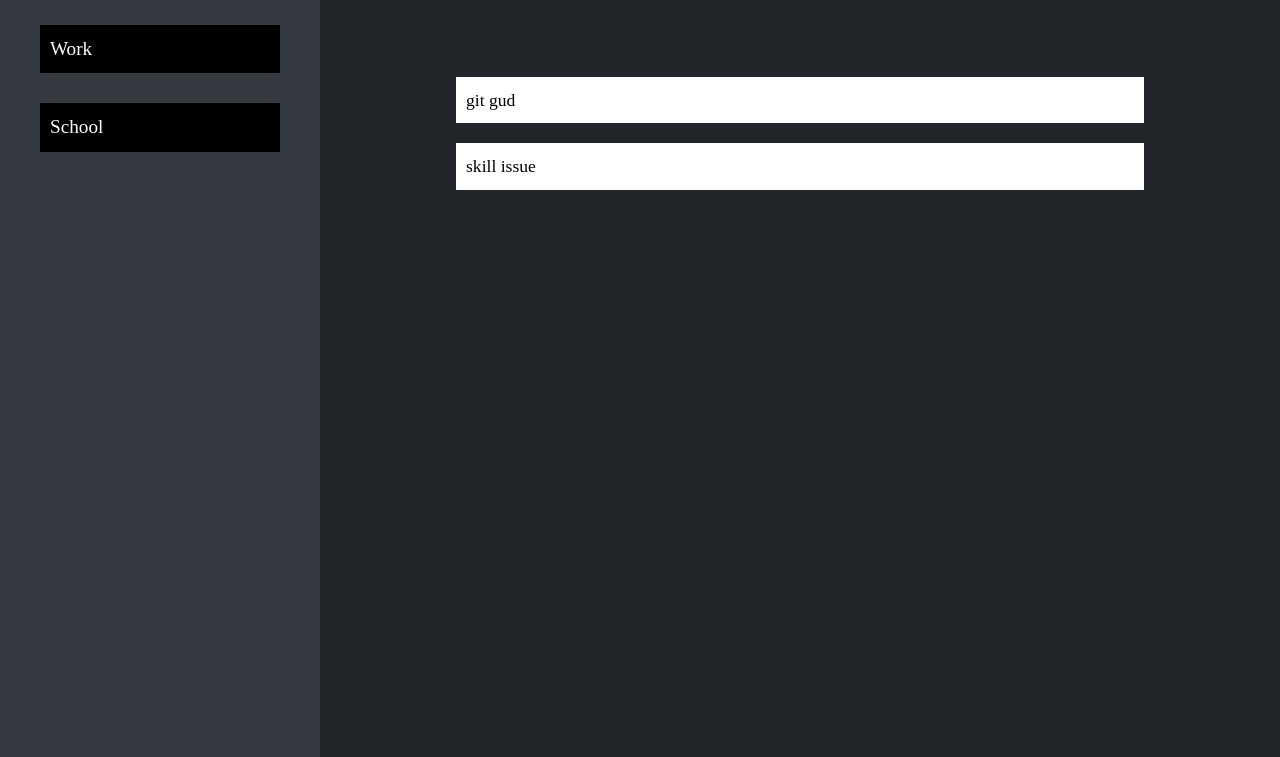
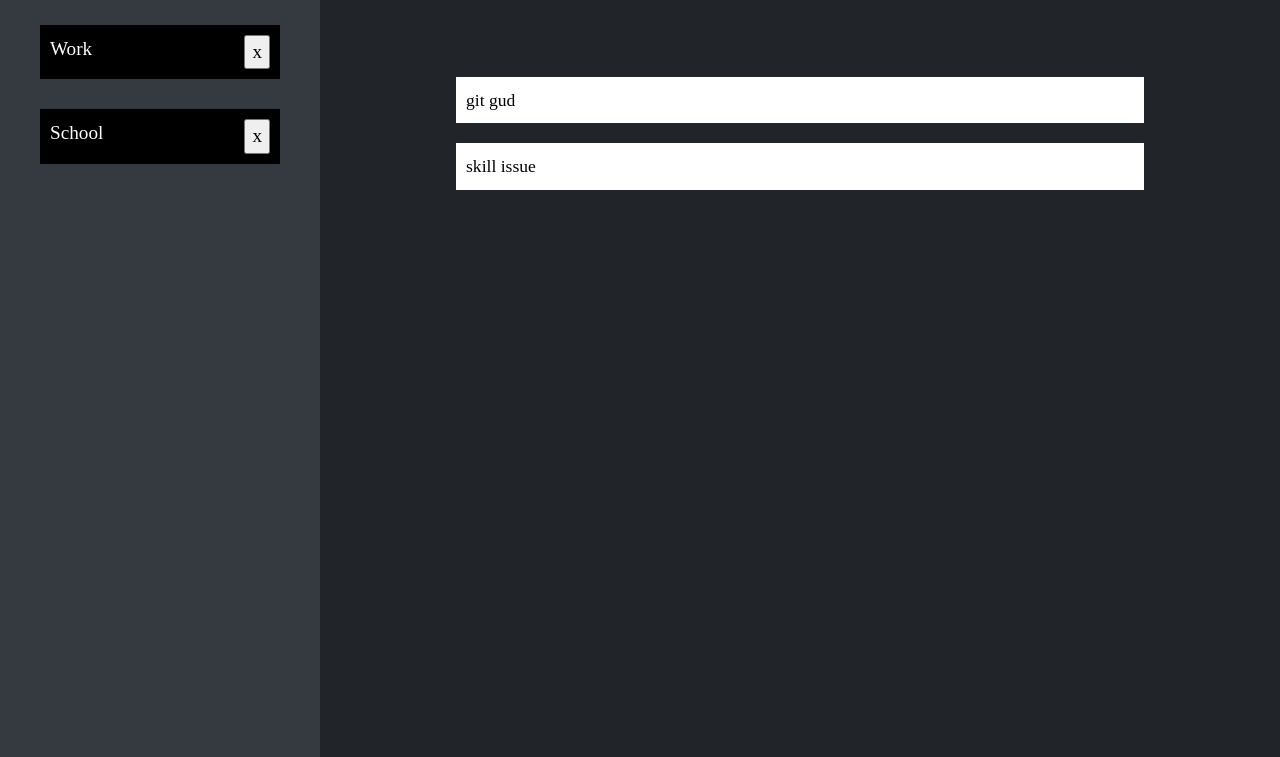
Before and after one commit to Goooble/odin-todo, a website built with webpack: page src/template.html in a window 1280 px wide. Shown: the part 163-920 px from the top of the page. Built offline with nearby package versions, Linux system fonts and the light colour scheme.

Commit message:
Add a way to delete projects

```diff
--- a/src/DOM.js
+++ b/src/DOM.js
@@ -9,13 +9,16 @@ function createDisplayTodo(index) {
   todoItem.className = "todo-item";
   return todoItem;
 }
-
-function createDisplayProject(index) {
-  const projectItem = document.createElement("div");
-  projectItem.dataset.index = index;
-  projectItem.className = "project-item";
-  return projectItem;
-}
+//bundled this together with display project, easier to work with
+// function createDisplayProject(index) {
+//   const projectItem = document.createElement("div");
+//   const closeBut = document.createElement("button");
+//   const projectTitle = document.createElement("p");
+//   projectItem.appendChild(projectTitle);
+//   closeBut.textContent = "x";
+//   projectItem.appendChild(closeBut);
+//   return projectItem;
+// }
 
 //clear the input box in quick add and project add after one item has been aded
 function cleanInputBox(inputBox) {
@@ -44,13 +47,15 @@ var displayList = (function () {
 
   function displayProject(array) {
     cleanList(projectListCont);
-    array.forEach((item, index) => {
+    array.forEach((item, index) => {//to skip over default inbox
       if (index === array.length - 1) {
         return 0;
       }
-      var project = createDisplayProject(index);
-      project.textContent = item.getProjectName();
-      projectListCont.appendChild(project);
+      const projectDiv = document.createElement("div");
+      projectDiv.innerHTML = `<p>${item.getProjectName()}</p><button class="close-proj-but">x</button>`
+      projectDiv.dataset.index = index;
+      projectDiv.className = "project-item";
+      projectListCont.appendChild(projectDiv);
     });
   }
 
--- a/src/index.js
+++ b/src/index.js
@@ -12,6 +12,7 @@ import {
   getProjectCont,
   getActiveProject,
   setActiveProject,
+  deleteProject,
 } from "./projectHandler";
 
 //event listeners
@@ -20,8 +21,8 @@ const inputBox = document.querySelector("header input");
 inputBox.addEventListener("keydown", quickAdd);
 
 function quickAdd(e) {
+  //prevents user from entering blank todos
   if (e.key === "Enter" && inputBox.value !== "") {
-    //prevents user from entering blank todos
     getActiveProject().addTodo(inputBox.value);
     cleanInputBox(inputBox);
     displayList.displayTodo(getActiveProject().getTodoCont());
@@ -76,23 +77,38 @@ getProjectCont()[0].addTodo("work - wassup");
 const aside = document.querySelector("aside");
 aside.addEventListener("click", (e) => {
   var projectSelected;
-  //need an two if's coz inbox doesnt contain a dataset
+  //need an two if's coz inbox doesnt contain a dataset.index
   //because its displayed above and and is a default
   //this was easier than assigning it a dataset
   //but if need arises i might as well assign it
+
+  if (e.target.classList.contains("project-item")) {
+    projectSelected = getProjectCont()[+e.target.dataset.index];
     if (e.target.classList.contains("inbox")) {
       console.log("inbox selected");
       projectSelected = getProjectCont()[getProjectCont().length - 1];
-  } else if (e.target.classList.contains("project-item")) {
-    projectSelected = getProjectCont()[e.target.dataset.index];
-    console.log(`${e.target} selected`);
     }
     setActiveProject(projectSelected);
     displayList.displayTodo(projectSelected.getTodoCont());
+
     //the title on the main screen of the project you are viewing
     updateProjectHeader(projectSelected.getProjectName());
-
+  }
+});
+//delete project
+aside.addEventListener("click", (e) => {
+  console.log("called");
+  if (e.target.classList.contains("close-proj-but")) {
+    if(confirm("Do you want to delete the project?"))
+    {deleteProject(getProjectCont()[e.target.parentElement.dataset.index]);
+    displayList.displayProject(getProjectCont());}
+    //debugger
+    // getProjectCont().forEach((item) => {
+    //   console.log(item.getProjectName());
+    // });
+  }
 });
 
+//default
 displayList.displayProject(getProjectCont());
 setActiveProject(getProjectCont()[getProjectCont().length - 1]);
--- a/src/styles.css
+++ b/src/styles.css
@@ -25,7 +25,7 @@ aside .default-project{
     gap: 20px;
 }
 
-aside button,aside input, .project-item{
+aside .add-project-but,aside input, .project-item{
     color: white;
     background-color: black;
     border: none;
@@ -33,12 +33,12 @@ aside button,aside input, .project-item{
     font-size: var(--butFont);
 }
 
-aside button:hover {
+aside .add-project-but:hover {
     text-shadow: 0px 0px 5px #fff;
 
 }
 
-aside button:active {
+aside  .add-project-but:active {
     box-shadow: 0px 0px 5px #000;
 
 }
@@ -59,10 +59,20 @@ aside .show-add-but{
 
 aside input{
     display: none;
+    width: 100%;
 }
 
 aside .show-input{
     display: block;
+}
+
+.project-item{
+    display: flex;
+    justify-content: space-between;
+}
+
+.project-item button{
+
 }
 
 header, main, aside{
```
Also changed, not shown: src/template.html (+2 -1 lines). Lines whose indentation alone changed are shown as unchanged.
